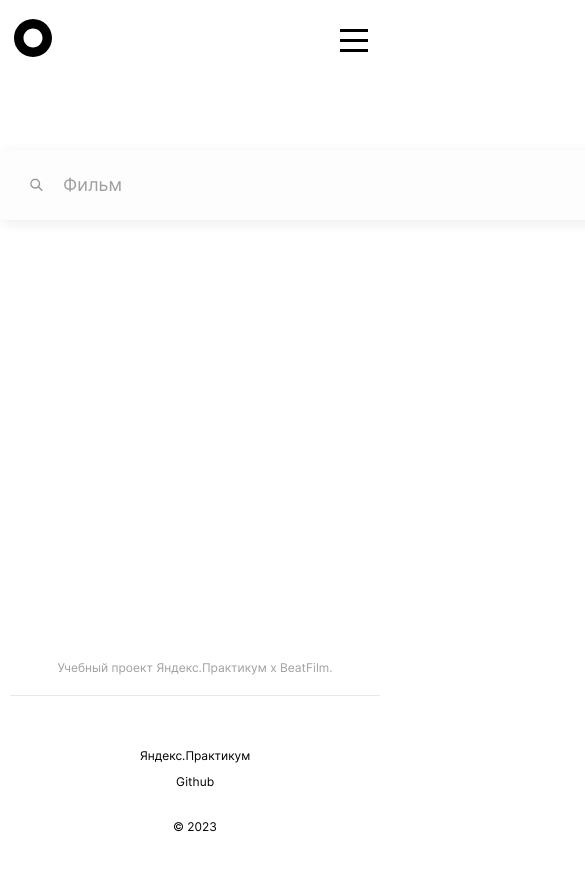
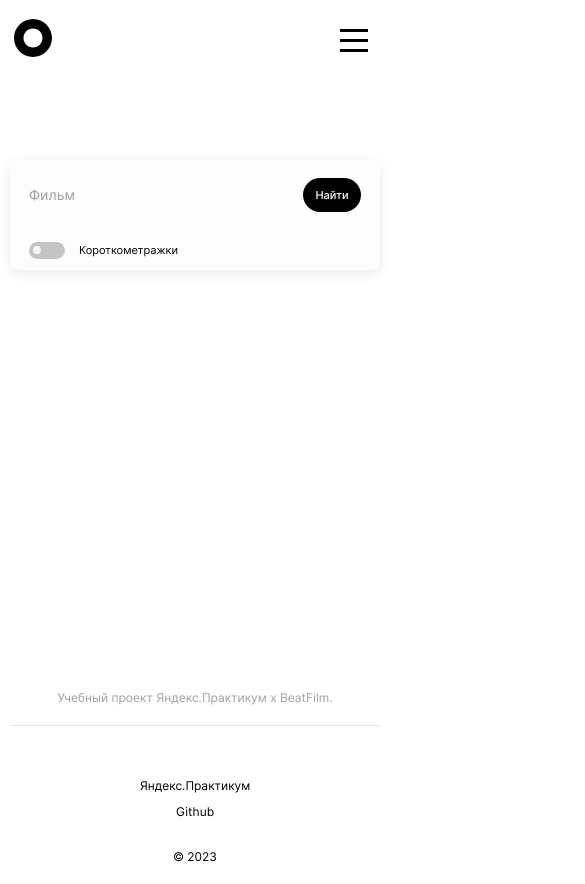
Before and after one commit to LarisaKindalova/movies-explorer-frontend, a React (Create React App) app: page /movies in a window 390 px wide. Shown: the top 884 px of the page, 585 px wide, since content can reach past the window. Before the commit the page ends 854 px from the top, so only its background shows below. Built offline with nearby package versions, Linux system fonts and the light colour scheme.

Commit message:
feat: SearchForm and Checkbox #16 #17

```diff
--- a/src/components/BurgerMenu/BurgerMenu.jsx
+++ b/src/components/BurgerMenu/BurgerMenu.jsx
@@ -13,8 +13,8 @@ function BurgerMenu ({onClose}) {
         onClick={onClose}/>
         <nav className="burger__navigtion">
           <NavLink to="/" className={({isActive}) => `burger_link  link ${isActive ? "burger_link_active" : ""}`}>Главная</NavLink>
-          <NavLink to="/movies" className={({isActive}) => `burger_link link ${isActive ? "burger_link" : ""}`}>Фильмы</NavLink>
-          <NavLink to="/" className={({isActive}) => `burger_link link ${isActive ? "burger_link" : ""}`}>Сохранённые фильмы</NavLink>
+          <NavLink to="/movies" className={({isActive}) => `burger_link link ${isActive ? "burger_link_active" : ""}`}>Фильмы</NavLink>
+          <NavLink to="/saved-movies" className={({isActive}) => `burger_link link ${isActive ? "burger_link_active" : ""}`}>Сохранённые фильмы</NavLink>
         </nav>
           <nav className="burger__profile-nav">
           <Link to="#" className="navigation__profile-link link">
--- a/src/components/Header/Header.jsx
+++ b/src/components/Header/Header.jsx
@@ -5,7 +5,7 @@ import Navigation from "../Navigation/Navigation";
 import { Link, useLocation } from "react-router-dom";
 
 
-function Header() {
+function Header( isLoggedIn = false) {
   const location = useLocation();
 
   return (
@@ -15,10 +15,10 @@ function Header() {
           <img className="header__logo link" src={logo} alt="Логотип"></img>
         </Link>
         <Navigation />
-        {/* <nav className="header__auth">
+        {!isLoggedIn && (<nav className="header__auth">
             <Link to="#" className="header__register link">Регистрация</Link>
             <Link  to="#" className="header__login button">Войти</Link>
-        </nav> */}
+        </nav>)}
       </div>
     </header>
   );
--- /dev/null
+++ b/src/components/Movies/FilterCheckbox/FilterCheckbox.css
@@ -0,0 +1,76 @@
+
+.checkbox__wrap {
+  display: flex;
+  align-items: center;
+  align-self: center;
+  border-left: 1px solid #cbcbcb;
+  padding-left: 29px;
+  height: 40px;
+  gap: 14px;
+}
+
+.checkbox__label {
+  display: flex;
+  font-family: Inter;
+  font-size: 13px;
+  font-weight: 400;
+  line-height: 18px;
+  padding: 27px 30px 27px 0;
+}
+
+.checkbox {
+  appearance: none;
+  position: relative;
+  display: block;
+  width: 36px;
+  height: 17px;
+  background-color: #c4c4c4;
+  border: none;
+  cursor: pointer;
+  border-radius: 10px;
+  cursor: pointer;
+  transition: bacground-color .7s;
+}
+
+.checkbox::before {
+  content: "";
+  position: absolute;
+  background-color: #f5f5f5;
+  border-radius: 50px;
+  width: 8px;
+  height: 8px;
+  top: 4px;
+  left: 4px;
+  transition: transform .7s;
+}
+
+.checkbox:checked {
+  background-color: #2be080;
+}
+
+.checkbox:checked::before {
+  transform: translateX(20px);
+}
+
+@media screen and (max-width: 880px) {
+  .checkbox__label {
+    padding: 27px 20px 27px 0;
+  }
+  .checkbox__wrap {
+    padding-left: 19px;
+  }
+}
+
+
+@media screen and (max-width: 730px) {
+  .checkbox__wrap {
+    border: none;
+    align-self: flex-start;
+  }
+}
+
+@media screen and (max-width: 440px) {
+  .checkbox__label {
+    font-size: 11px;
+  }
+}
--- /dev/null
+++ b/src/components/Movies/FilterCheckbox/FilterCheckbox.jsx
@@ -0,0 +1,15 @@
+import React from "react";
+import "./FilterCheckbox.css";
+
+function FilterCheckbox() {
+  return (
+    <div className="checkbox__wrap">
+      <input type="checkbox" id="checkbox" className="checkbox" />
+      <label htmlFor="checkbox" className="checkbox__label">
+        Короткометражки
+      </label>
+    </div>
+  );
+}
+
+export default FilterCheckbox;
--- a/src/components/Movies/Movies.css
+++ b/src/components/Movies/Movies.css
@@ -1,5 +1,6 @@
 .movies {
   display: flex;
   flex-direction: column;
-  margin: 0 auto;
+  min-height: 550px;
+
 }
--- a/src/components/Movies/SearchForm/SearchForm.css
+++ b/src/components/Movies/SearchForm/SearchForm.css
@@ -1,26 +1,31 @@
 .search {
-  display: flex;
-  flex-direction: column;
-  margin: 0 auto;
-  min-height: 520px;
+box-sizing: border-box;
+margin: 70px 70px 0 ;
+border-bottom: 1px solid  #E8E8E8;;
 }
 
 .search__form {
   display: flex;
   max-width: 1140px;
+  width: 100%;
   border-radius: 9px;
   align-items: center;
   box-shadow: 0px 3px 14px 0px rgba(0, 0, 0, 0.08);
-  margin-top: 70px;
+  margin-bottom: 69px;
+  background-color: #fdfdfd;
 }
 
-.search__lable {
- max-width: 840px;
+.search__wrap {
+  display: flex;
+  align-items: center;
+  justify-content: space-between;
+  flex: 1;
 }
 
 .search__input {
   background-color: #fdfdfd;
   border: none;
+  border-radius: 9px;
   background-image: url("../../../images/search.svg");
   background-size: 34px 34px;
   background-repeat: no-repeat;
@@ -29,7 +34,9 @@
   font-size: 18px;
   font-weight: 400;
   line-height: 20px;
-  width: 713px;
+  flex: 2;
+  max-width: 691px;
+
 }
 
 .search__input::placeholder {
@@ -50,55 +57,41 @@
   padding: 8px;
 }
 
-.checkbox__wrap {
-  display: flex;
-  align-items: center;
-  align-self: center;
-  border-left: 1px solid #cbcbcb;
-  padding-left: 29px;
-  height: 40px;
-  gap: 14px;
+@media screen and (max-width: 880px) {
+  .search {
+    margin: 80px 30px 0;
+  }
+  .search__form {
+    max-width: 708px;
+    margin-bottom: 109px;
+  }
 }
 
-.checkbox__label {
-  display: flex;
-  font-family: Inter;
-  font-size: 13px;
-  font-weight: 400;
-  line-height: 18px;
-  padding: 27px 30px 27px 0;
+@media screen and (max-width: 730px) {
+  .search {
+    margin: 80px 20px 0;
+    border: none;
+  }
+  .search__form {
+    margin-bottom: 109px;
+    margin-bottom: 46px;
+    flex-direction: column;
+    align-items: stretch;
+  }
+  .search__input {
+    background-image: none;
+    padding: 25px 19px;
+  }
 }
 
-.checkbox {
-  appearance: none;
-  position: relative;
-  display: block;
-  width: 36px;
-  height: 17px;
-  background-color: #c4c4c4;
-  border: none;
-  cursor: pointer;
-  border-radius: 10px;
-  cursor: pointer;
-  transition: bacground-color .7s;
+@media screen and (max-width: 440px) {
+  .search {
+    margin: 80px 10px 0;
+  }
+  .search__input {
+    font-size: 14px;
+  }
+  .search__button {
+    font-size: 11px;
+  }
 }
-
-.checkbox::before {
-  content: "";
-  position: absolute;
-  background-color: #f5f5f5;
-  border-radius: 50px;
-  width: 8px;
-  height: 8px;
-  top: 4px;
-  left: 4px;
-  transition: transform .7s;
-}
-
-.checkbox:checked {
-  background-color: #2be080;
-}
-
-.checkbox:checked::before {
-  transform: translateX(20px);
-}
--- a/src/components/Movies/SearchForm/SearchForm.jsx
+++ b/src/components/Movies/SearchForm/SearchForm.jsx
@@ -1,25 +1,22 @@
 import React from "react";
 import "./SearchForm.css";
+import "../FilterCheckbox/FilterCheckbox"
+import FilterCheckbox from "../FilterCheckbox/FilterCheckbox";
 
 function SearchForm() {
   return (
     <section className="search">
       <form className="search__form">
-        <lable className="search__lable" htmlFor="serch__input">
+        <div className="search__wrap">
           <input
             type="text"
             className="search__input input"
             id="search__input"
             placeholder="Фильм"
           />
-        </lable>
         <button className="submit__button search__button button">Найти</button>
-        <div className="checkbox__wrap">
-          <input type="checkbox" id="checkbox" className="checkbox" />
-          <label htmlFor="checkbox" className="checkbox__label">
-            Короткометражки
-          </label>
         </div>
+      <FilterCheckbox/>
       </form>
     </section>
   );
--- a/src/components/Navigation/Navigation.jsx
+++ b/src/components/Navigation/Navigation.jsx
@@ -15,10 +15,10 @@ function Navigation () {
   return (
     <>
     <nav className="navigation">
-        <NavLink to="#" className={({isActive}) => `navigation__link link ${isActive ? "navigation__link_active" : ""}`}>Фильмы</NavLink>
-        <NavLink to="#" className={({isActive}) => `navigation__link link ${isActive ? "navigation__link_active" : ""}`}>Сохранённые фильмы</NavLink>
+        <NavLink to="/movies" className={({isActive}) => `navigation__link link ${isActive ? "navigation__link_active" : ""}`}>Фильмы</NavLink>
+        <NavLink to="/saved-movies" className={({isActive}) => `navigation__link link ${isActive ? "navigation__link_active" : ""}`}>Сохранённые фильмы</NavLink>
       <nav className="navigation__profile">
-        <Link to="#" className="navigation__profile-link link">
+        <Link to="/profile" className="navigation__profile-link link">
           <img className="navigation__profile-btn" src={location.pathname === "/" ? profile_promo : profile} alt="Кнопка входа в аккаунт" />
         </Link>
       </nav>
--- a/src/index.css
+++ b/src/index.css
@@ -34,11 +34,9 @@
   opacity: 0.8;
 }
 
-.form__input:focus,
-.profile__input:focus,
+.input:focus,
 .button:focus,
 .link:focus,
-.logo:focus,
-.profile__iput:focus {
+.logo:focus {
   outline: 1px solid #a0a0a0;
 }
```
